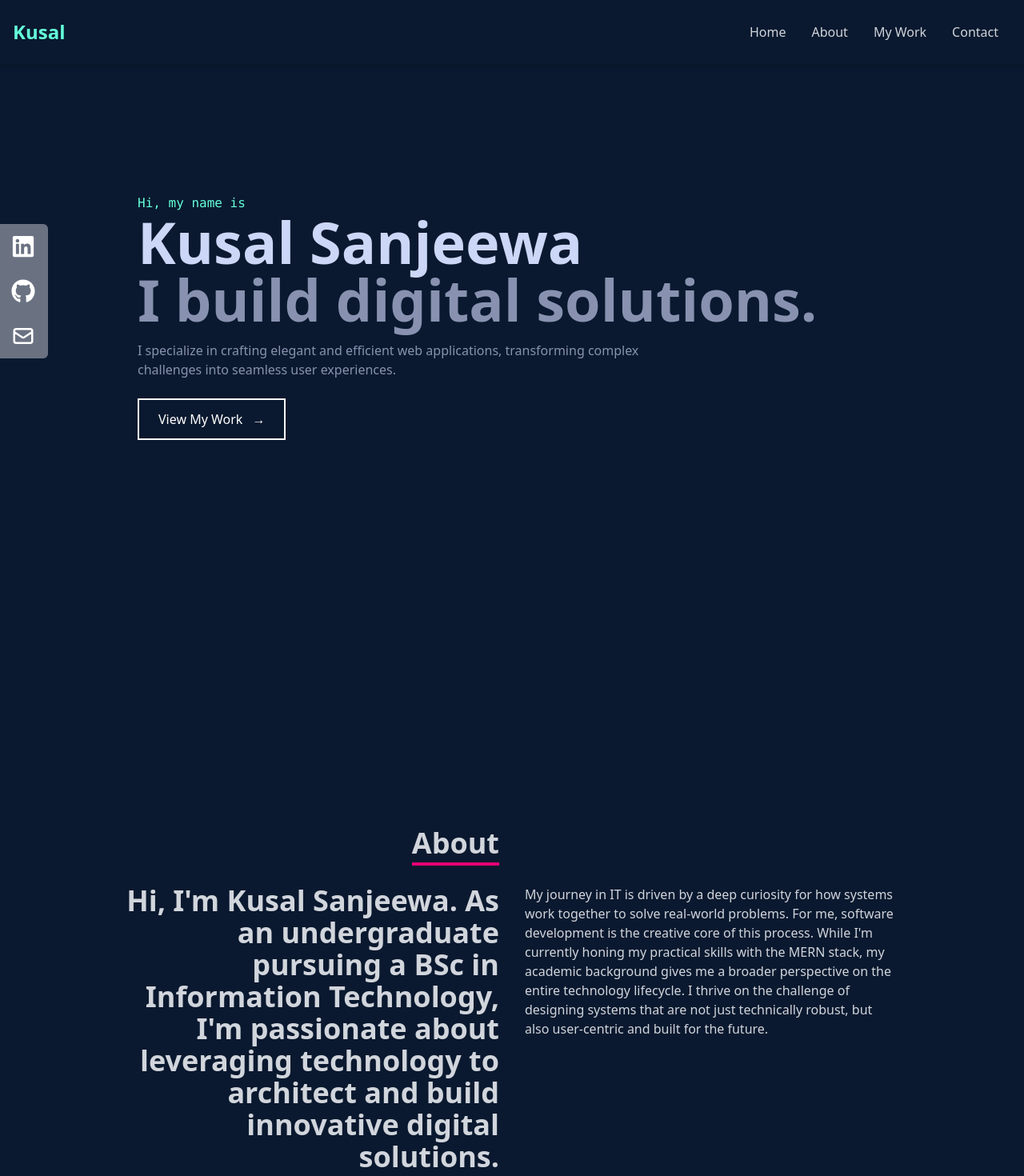
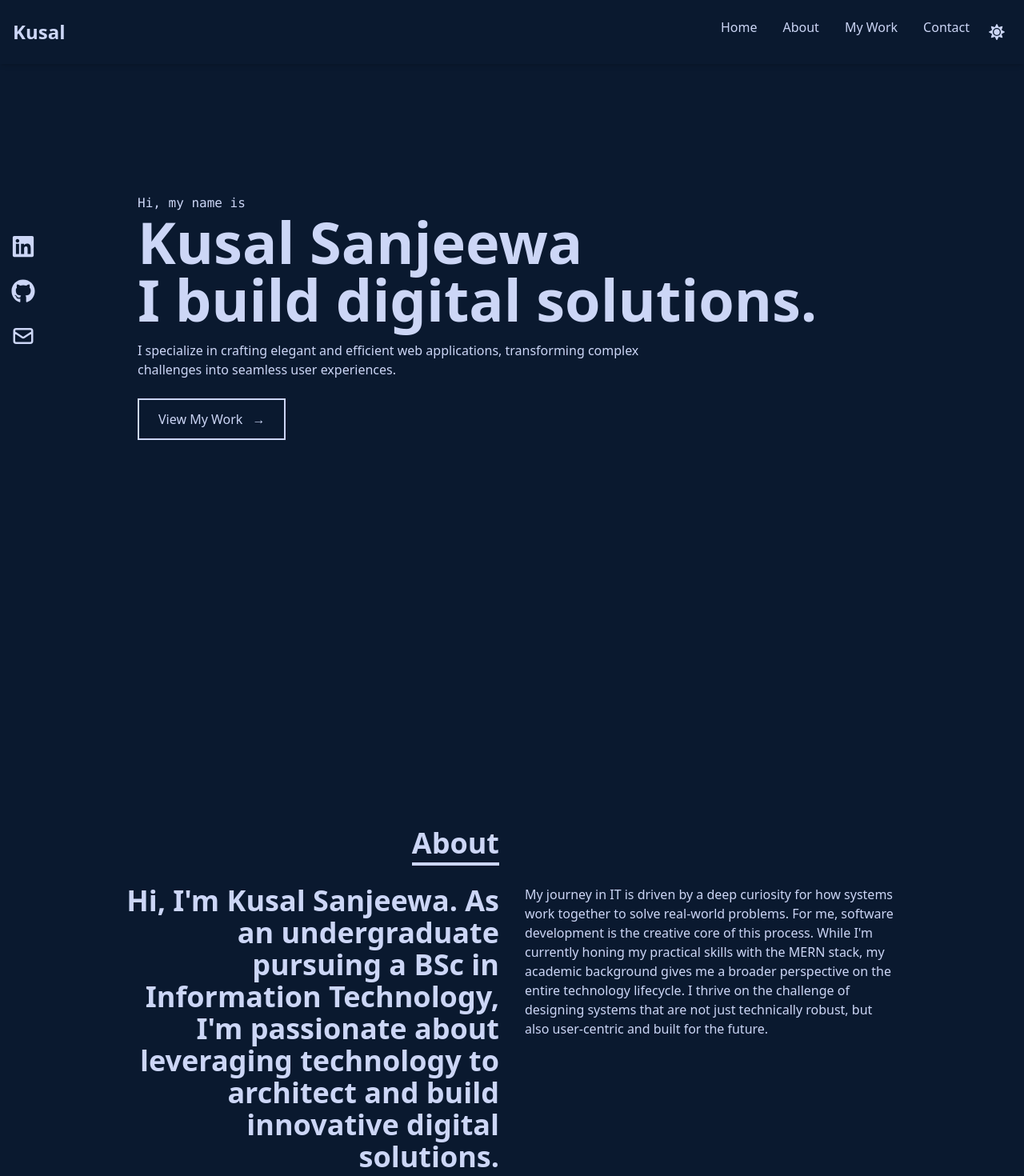
Before and after one commit to ICT-Courses/ict2233-ca-02-kusals100, a React (Vite) app: page / in a window 1280 px wide. Shown: the top 1470 px of the page at 80% size. Built offline with nearby package versions, Linux system fonts and the light colour scheme.

Commit message:
feat: implement a fully functional dark/light mode theme switcher

```diff
--- a/src/App.jsx
+++ b/src/App.jsx
@@ -8,7 +8,7 @@ import SocialLinks from './components/SocialMediaLinks';
 
 function App() {
   return (
-    <div className='bg-[#0a192f] text-gray-300 min-h-screen font-sans'>
+    <div className='min-h-screen font-sans bg-background text-text-primary '>
       <Navbar />
       <SocialLinks />
     <main>
--- a/src/components/About.jsx
+++ b/src/components/About.jsx
@@ -3,11 +3,11 @@ import React from 'react'
 function About() {
   return (
 
-    <div name='about' className='w-full h-screen bg-[#0a192f] text-gray-300 pt-[100px]'>
+    <div name='about' className='w-full h-screen  pt-[100px]'>
       <div className ='flex flex-col items-center justify-center w-full h-full'>
         <div className ='max-w-[1000px] w-full grid grid-cols-2 gap-8'>
           <div className ='pb-8 pl-4 sm:text-right'>
-            <p className ='inline text-4xl font-bold border-b-4 border-pink-600'>
+            <p className ='inline text-4xl font-bold border-b-4 border-border'>
               About
             </p>
           </div>
--- a/src/components/Footer.jsx
+++ b/src/components/Footer.jsx
@@ -3,7 +3,7 @@ import React from 'react';
 const Footer = () => {
   const currentYear = new Date().getFullYear();
   return (
-    <div className = 'w-full h-[80px]  flex  justify-center items-center  px-4 bg-[#0a192f] text-gray-300'>
+    <div className = 'w-full h-[80px]  flex  justify-center items-center  px-4 '>
       <p>&copy; {currentYear} Kusal Sanjeewa. All rights reserved.</p>
     </div>
   );
--- a/src/components/Home.jsx
+++ b/src/components/Home.jsx
@@ -5,12 +5,12 @@ import { motion } from 'framer-motion';
 function Home() {
 
   return (
-    <section name="home" className="w-full h-screen bg-[#0a192f]">
+    <section name="home" className="w-full h-screen ">
 
       {/* Container */}
       <div className="max-w-[1000px] mx-auto px-8 flex flex-col justify-center h-full">
         <motion.p
-          className="text-[#64ffda] font-mono"
+          className="font-mono text-accent"
           initial={{ opacity: 0, y: 20 }}
           animate={{ opacity: 1, y: 0 }}
           transition={{ duration: 0.5, delay: 0.2 }}
@@ -18,7 +18,7 @@ function Home() {
           Hi, my name is
         </motion.p>
         <motion.h1
-          className="text-4xl sm:text-7xl font-bold text-[#ccd6f6]"
+          className="text-4xl font-bold sm:text-7xl text-text-primary"
           initial={{ opacity: 0, y: 20 }}
           animate={{ opacity: 1, y: 0 }}
           transition={{ duration: 0.5, delay: 0.4 }}
@@ -26,7 +26,7 @@ function Home() {
           Kusal Sanjeewa
         </motion.h1>
         <motion.h2
-          className="text-4xl sm:text-7xl font-bold text-[#8892b0]"
+          className="text-4xl font-bold sm:text-7xl text-text-secondary"
           initial={{ opacity: 0, y: 20 }}
           animate={{ opacity: 1, y: 0 }}
           transition={{ duration: 0.5, delay: 0.6 }}
@@ -34,7 +34,7 @@ function Home() {
           I build digital solutions.
         </motion.h2>
         <motion.p
-          className ="text-[#8892b0] py-4 max-w-[700px]"
+          className ="text-text-secondary py-4 max-w-[700px]"
           initial={{ opacity: 0, y: 20 }}
           animate={{ opacity: 1, y: 0 }}
           transition={{ duration: 0.5, delay: 0.8 }}
@@ -49,12 +49,12 @@ function Home() {
           transition = {{ duration: 0.5, delay: 1 }}
         >
           <Link to="work" smooth={true} duration={500}>
-            <button className="text-white group border-2 px-6 py-3 my-2 flex items-center hover:bg-[#64ffda] hover:border-[#64ffda] hover:text-[#0a192f] transition-all duration-300">
-              View My Work
-              <span className="ml-3 duration-300 group-hover:rotate-90">
-                &rarr;
-              </span>
-            </button>
+            <button className="flex items-center px-6 py-3 my-2 transition-all duration-300 border-2  group text-accent border-accent hover:bg-accent hover:text-background">
+            View My Work
+            <span className="ml-3 duration-300 group-hover:rotate-90">
+            &rarr;
+            </span>
+          </button>
           </Link>
         </motion.div>
       </div>
--- a/src/components/Navbar.jsx
+++ b/src/components/Navbar.jsx
@@ -1,7 +1,7 @@
 import React, {useState} from 'react';
 import { Link } from 'react-scroll';
 import { FaBars, FaTimes} from 'react-icons/fa';
-
+import ThemeToggle from './ThemeToggle';
 
 function Navbar() {
 
@@ -15,29 +15,30 @@ function Navbar() {
   const closeMobileMenu = () => setNav(false);
 
   return (
-    <header className='fixed w-full h-[80px] flex justify-between items-center px-4 bg-[#0a192f] text-gray-300 shadow-md z-10'>
+    <header className='fixed w-full h-[80px] flex justify-between items-center px-4  shadow-md z-10'>
 
     {/*Logo section */}
     <div>
-        <Link to="home" smooth = {true} duration={500}  className="text-2xl font-bold text-[#64ffda] cursor-pointer">
+        <Link to="home" smooth = {true} duration={500}  className="text-2xl font-bold cursor-pointer text-accent">
           Kusal
         </Link>
       </div>
 
     {/*Menu for the Desktop */}
     <ul className='hidden md:flex'> {/*In mobile -> hidden | In Desktop -> flex */}
-      <li className="px-4 cursor-pointer hover:text-[#64ffda] transition-colors duration-300">
+      <li className="px-4 cursor-pointer hover:text-accent transition-colors duration-300">
         <Link to='home' smooth={true} duration={500} >Home</Link>
       </li>
-      <li className='px-4 cursor-pointer hover:text-[#64ffda] transition-colors duration-300'>
+      <li className='px-4 cursor-pointer hover:text-accent transition-colors duration-300'>
         <Link to ="about" smooth={true} duration={500}>About</Link>
       </li>
-      <li className="px-4 cursor-pointer hover:text-[#64ffda] transition-colors duration-300">
+      <li className="px-4 cursor-pointer hover:text-accent transition-colors duration-300">
           <Link to="work" smooth={true} duration={500}>My Work</Link>
         </li>
-        <li className="px-4 cursor-pointer hover:text-[#64ffda] transition-colors duration-300">
+        <li className="px-4 cursor-pointer hover:text-accent transition-colors duration-300">
           <Link to="contact" smooth={true} duration={500}>Contact</Link>
         </li>
+        <ThemeToggle />
     </ul>
 
     {/* Hamburger Menu Icon for MOBILE */}
@@ -50,19 +51,19 @@ function Navbar() {
         className={
           !nav
             ? 'hidden' // If nav = false, Hide the menu
-            : 'absolute top-0 left-0 w-full h-screen bg-[#0a192f] flex flex-col justify-center items-center' // If nav = true ,Show the full-screen menu
+            : 'absolute top-0 left-0 w-full h-screen bg-background flex flex-col justify-center items-center' // If nav = true ,Show the full-screen menu
         }
       >
-        <li className="py-6 text-4xl hover:text-[#64ffda]">
+        <li className="py-6 text-4xl hover:text-accent">
           <Link onClick={closeMobileMenu} to ="home" smooth={true} duration={500}>Home</Link>
         </li>
-        <li className="py-6 text-4xl hover:text-[#64ffda]">
+        <li className="py-6 text-4xl hover:text-accent">
           <Link onClick={closeMobileMenu} to ="about" smooth={true} duration={500}>About</Link>
         </li>
-        <li className="py-6 text-4xl hover:text-[#64ffda]">
+        <li className="py-6 text-4xl hover:text-accent">
           <Link onClick={closeMobileMenu} to ="work" smooth={true} duration={500}>My Work</Link>
         </li>
-        <li className="py-6 text-4xl hover:text-[#64ffda]">
+        <li className="py-6 text-4xl hover:text-accent">
           <Link onClick={closeMobileMenu} to ="contact" smooth={true} duration={500}>Contact</Link>
         </li>
       </ul>
--- a/src/components/Portfolio.jsx
+++ b/src/components/Portfolio.jsx
@@ -35,10 +35,10 @@ function Portfolio() {
   ];
 
   return (
-    <div name='work' className='w-full md:h-screen text-gray-300 bg-[#0a192f] pt-[100px]'>
+    <div name='work' className='w-full md:h-screen  pt-[100px]'>
       <div className='max-w-[1000px] mx-auto p-4 flex flex-col justify-center w-full h-full'>
         <div className='pb-8'>
-          <p className='inline text-4xl font-bold text-gray-300 border-b-4 border-pink-600'>
+          <p className='inline text-4xl font-bold text-text-primary border-b-4 border-border'>
             Work
           </p>
           <p className='py-6'>Check out some of my recent work</p>
--- a/src/components/SocialMediaLinks.jsx
+++ b/src/components/SocialMediaLinks.jsx
@@ -41,14 +41,14 @@ const SocialLinks = () => {
           <li
             key={id}
             className ={
-              'flex justify-between items-center w-40 h-14 px-4 bg-gray-500 ml-[-100px] hover:ml-[-10px] hover:rounded-md duration-300' +
+              'flex justify-between items-center w-40 h-14 px-4 bg-text-secondary ml-[-100px] hover:ml-[-10px] hover:rounded-md duration-300' +
               ' ' +
               style
             }
           >
             <a
               href ={href}
-              className='flex items-center justify-between w-full text-white'
+              className='flex items-center justify-between w-full text-background'
               target='_blank'
               rel='noopener noreferrer'
             >
--- /dev/null
+++ b/src/components/ThemeToggle.jsx
@@ -0,0 +1,30 @@
+import React, { useState , useEffect } from 'react';
+import { FaSun , FaMoon } from 'react-icons/fa';
+
+
+
+const ThemeToggle = () => {
+  const [theme, setTheme] = useState(localStorage.getItem('theme') || 'dark');
+
+
+
+  useEffect(() => {
+    document.documentElement.setAttribute('data-theme', theme);
+    localStorage.setItem('theme', theme);
+  }, [theme]);
+
+
+  const handleToggle = () => {
+    setTheme(theme === 'dark' ? 'light' : 'dark');
+  };
+
+
+  return (
+    <button onClick={handleToggle} className="p-2 rounded-full text-[var(--color-text-primary)] hover:bg-[var(--color-text-secondary)] hover:text-[var(--color-bg)] transition-colors duration-300">
+      {theme === 'dark' ? <FaSun size={20} /> : <FaMoon size={20} />}
+    </button>
+  );
+};
+
+
+export default ThemeToggle;
--- a/src/styles/main.scss
+++ b/src/styles/main.scss
@@ -1,23 +1,40 @@
-@use './variables' as *;
+// Defines Color Variables for Both Themes
+:root {
+  --color-bg: #f8fafc; // Light Mode: Almost white background
+  --color-text-primary: #0f172a; // Light Mode: Very dark blue text
+  --color-text-secondary: #64748b; // Light Mode: Slate gray text
+  --color-accent: #d946ef; // Light Mode: A vibrant fuchsia accent
+  --color-border: #d946ef; // Light Mode: Border color
+}
 
 
-//global body styles
+[data-theme='dark'] {
+  --color-bg: #0a192f; // Dark Mode:  original navy background
+  --color-text-primary: #ccd6f6; // Dark Mode: original light slate text
+  --color-text-secondary: #8892b0; // Dark Mode:  original slate text
+  --color-accent: #64ffda; // Dark Mode: original neon green accent
+  --color-border: #64ffda; // Dark Mode: Border color
+}
+
+
+// Apply the variables to the body
 body {
-    font-family: $font-sans;
+  background-color: var(--color-bg);
+  color: var(--color-text-primary);
+  transition: background-color 0.3s ease, color 0.3s ease;
 }
 
 
 
-//custom scrollbar for a modern look
-::-webkit-scrollbar {
-    width:10px;
+//  Make sure scrollbar also uses theme colors
+::-webkit-scrollbar-track {
+  background: var(--color-bg);
 }
 
-::-webkit-scrollbar-track {
-    background : $slate;
-    border-radius: 5px;
+::-webkit-scrollbar-thumb {
+  background: var(--color-text-secondary);
 }
 
 ::-webkit-scrollbar-thumb:hover {
-    background: $accent-color;
+  background: var(--color-accent);
 }
--- a/tailwind.config.js
+++ b/tailwind.config.js
@@ -1,15 +1,25 @@
+/** @type {import('tailwindcss').Config} */
 export default {
   content: [
     "./index.html",
     "./src/**/*.{js,ts,jsx,tsx}",
   ],
+
   theme: {
-    extend:
-        {fontFamily: {
+    extend: {
+      fontFamily: {
         sans: ['Poppins', 'sans-serif'],
         mono: ['Roboto Mono', 'monospace'],
+      },
+      colors: {
+        'background': 'var(--color-bg)',
+        'text-primary': 'var(--color-text-primary)',
+        'text-secondary': 'var(--color-text-secondary)',
+        'accent': 'var(--color-accent)',
+        'border': 'var(--color-border)',
+      }
     },
   },
+
   plugins: [],
 }
-}
```
Also changed, not shown: src/components/Contact.jsx (+10 -10 lines).
